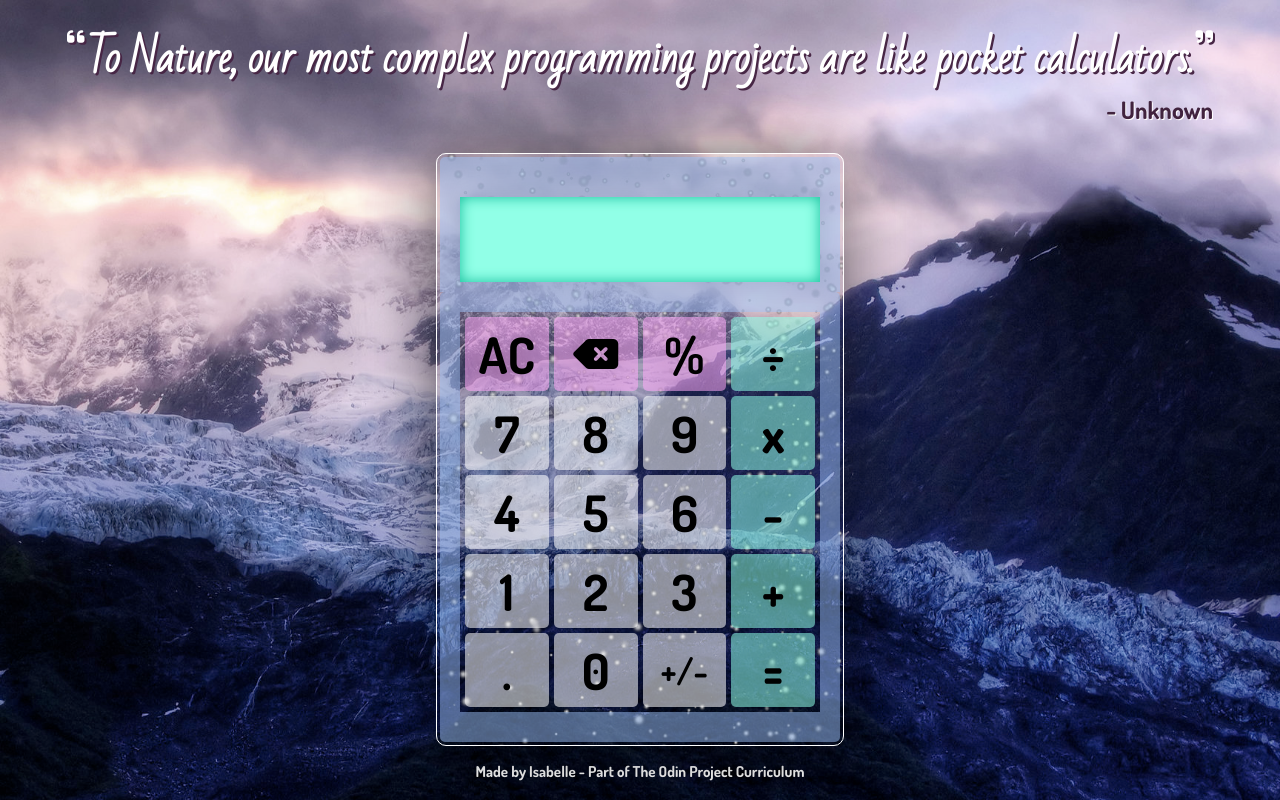
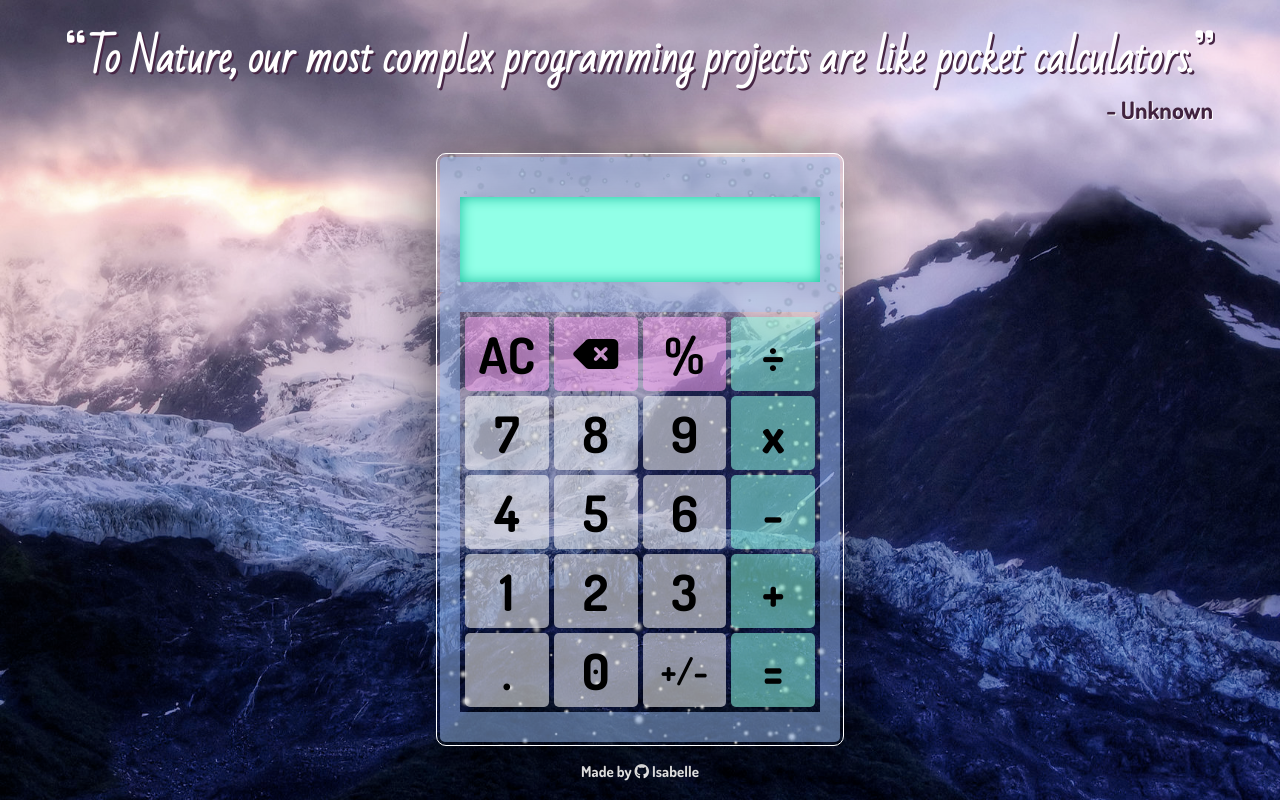
Before and after one commit to IsabelleAnn/Calculator, a plain HTML site: page index.html in a window 1280 px wide. Drawn offline with Linux system fonts and the light colour scheme.

Commit message:
Change Footer text and add link to github

```diff
--- a/index.html
+++ b/index.html
@@ -55,7 +55,9 @@
         </div>
     </div>
     <div id="footer">
-        <p>Made by Isabelle - Part of The Odin Project Curriculum</p>
+        <p>Made by
+            <a href="https://github.com/IsabelleAnn"> <i class="fa-brands fa-github"></i> Isabelle </a>
+        </p>
     </div>
 </body>
 
--- a/styles.css
+++ b/styles.css
@@ -30,7 +30,6 @@ header {
 
 #quote-container {
     display: flex;
-    /* padding: 35px 0px 10px 35px; */
     color: white;
     text-shadow: 2px 2px rgb(71, 38, 69);
     font-family: 'Bad Script', cursive;
@@ -46,7 +45,6 @@ h2 {
     color: rgb(65, 35, 62);
     text-shadow: 1px 1px rgb(255, 255, 255);
     text-align: right;
-    /* padding-right: 15px; */
 }
 
 .fa-quote-left,
@@ -166,20 +164,25 @@ i {
     font-size: 35px;
 }
 
-
-/* #img-wrapper {
-    position: absolute;
-    background-position: center;
-    z-index: 0;
-    background-repeat: repeat;
-    width: 100vw;
-    height: 100vh;
-    opacity: 0.6;
-} */
-
 #footer {
-    font-size: 15px;
     color: white;
     margin-top: 2vh;
     margin-bottom: 2vh;
 }
+
+#footer,
+#footer i {
+    font-size: 15px;
+}
+
+a:link,
+a:active {
+    color: white;
+    text-decoration: none;
+}
+
+a:hover,
+a:visited {
+    color: rgb(19, 190, 153);
+    text-decoration: none;
+}
```
